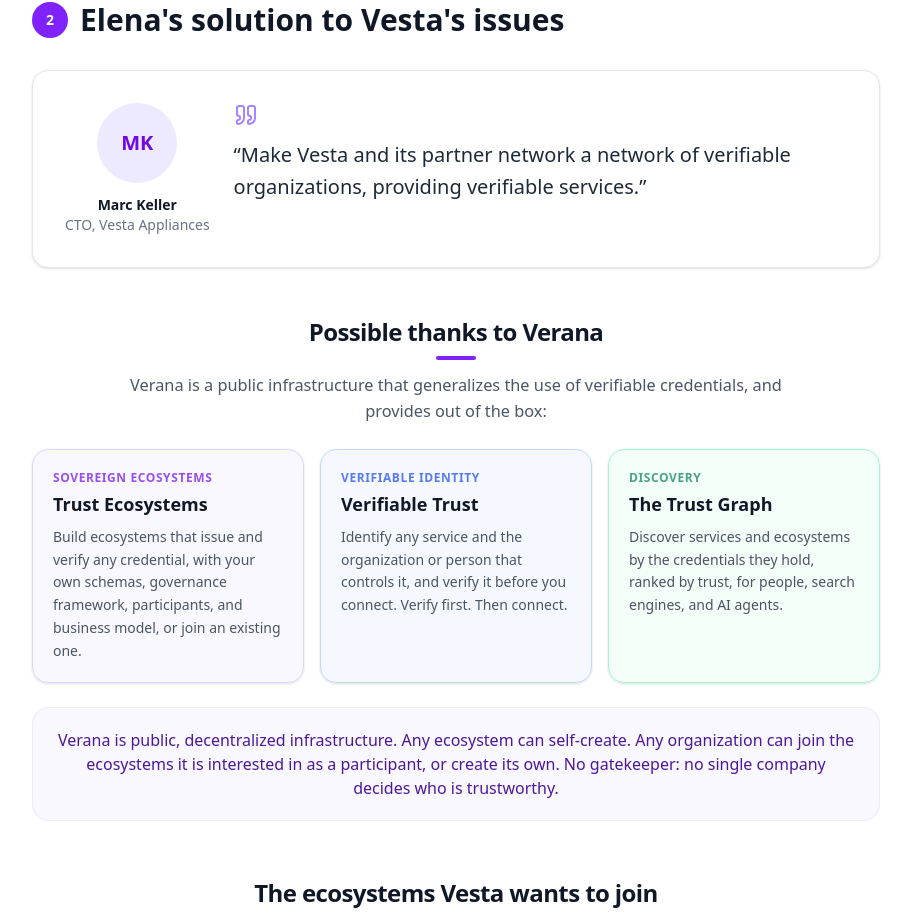
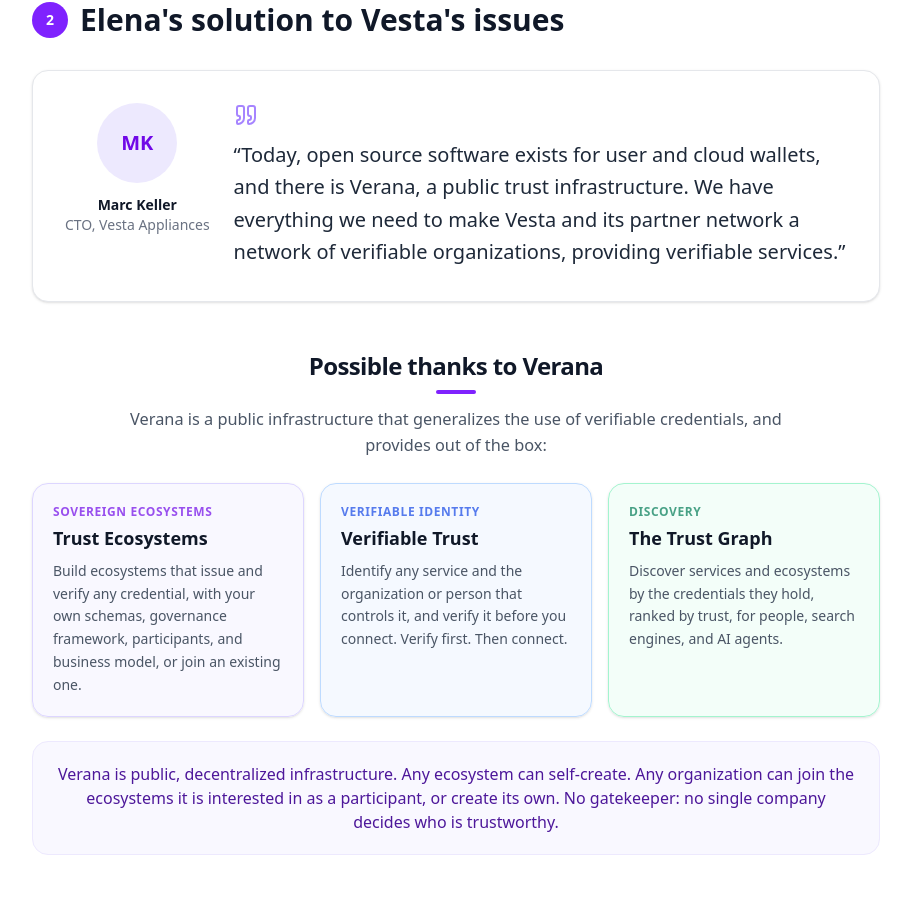
Before and after one commit to verana-labs/playground, a Next.js app: page /explained in a window 1280 px wide. Shown: the part 4967-5882 px from the top of the page, without its empty margins (184-1095 px from the left). Built offline with nearby package versions, Linux system fonts and the light colour scheme; no server answers.

Commit message:
copy: CTO quote mentions open source wallets and Verana as public trust infrastructure

```diff
--- a/app/explained/content.ts
+++ b/app/explained/content.ts
@@ -129,7 +129,7 @@
 export const SOLUTION = {
   title: "Elena's solution to Vesta's issues",
   ctoQuote: {
-    text: "Make Vesta and its partner network a network of verifiable organizations, providing verifiable services.",
+    text: "Today, open source software exists for user and cloud wallets, and there is Verana, a public trust infrastructure. We have everything we need to make Vesta and its partner network a network of verifiable organizations, providing verifiable services.",
     name: "Marc Keller",
     role: "CTO, Vesta Appliances",
   },
```
